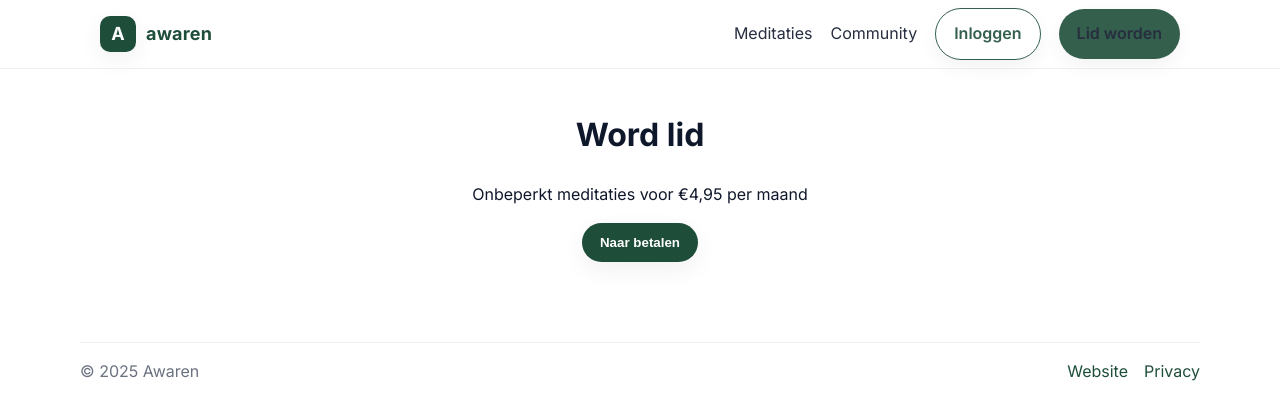
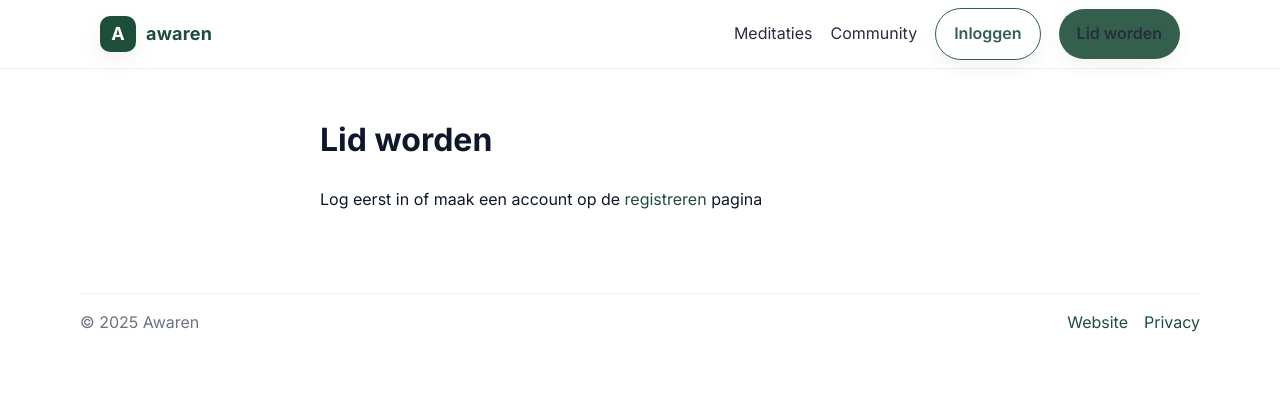
Before and after one commit to RoyvSichem/nextjs-boilerplate, a Next.js app: page /subscribe in a window 1280 px wide. Shown: the top 418 px of the page. Built offline with nearby package versions, Linux system fonts and the light colour scheme; no server answers.

Commit message:
Update page.tsx

```diff
--- a/app/subscribe/page.tsx
+++ b/app/subscribe/page.tsx
@@ -1,16 +1,48 @@
-'use client';
-export default function Subscribe(){
-  const start = async ()=>{
-    const r = await fetch('/api/checkout', { method:'POST' });
-    const { url } = await r.json();
-    window.location.href = url;
-  };
+import { supabaseServer } from '@/lib/supabase-server';
+
+export const dynamic = 'force-dynamic';
+
+export default async function SubscribePage(){
+  const sb = await supabaseServer();
+  const { data:{ user } } = await sb.auth.getUser();
+
+  let plan = 'free';
+  let sub_expires_at: string | null = null;
+  if(user){
+    const { data: me } = await sb.from('profiles').select('plan, sub_expires_at').eq('id', user.id).maybeSingle();
+    if(me){ plan = me.plan; sub_expires_at = me.sub_expires_at; }
+  }
+
+  const site = process.env.NEXT_PUBLIC_SITE_URL ?? 'https://www.awaren.app';
+
   return (
-    <main style={{maxWidth:560, margin:'40px auto', padding:'0 16px', textAlign:'center'}}>
-      <h1>Word lid</h1>
-      <p>Onbeperkt meditaties voor €4,95 per maand</p>
-      <button onClick={start} className="btn">Naar betalen</button>
-      <style jsx>{`.btn{background:#1E4E3A;color:#fff;border:0;border-radius:999px;padding:12px 18px;font-weight:700}`}</style>
+    <main className="container" style={{maxWidth:640, padding:'24px 0'}}>
+      <h1>Lid worden</h1>
+      {!user && (
+        <p className="lead">Log eerst in of maak een account op de <a href="/register">registreren</a> pagina</p>
+      )}
+
+      {user && (
+        <>
+          <section className="card" style={{display:'grid', gap:12, marginTop:12}}>
+            <p><b>Huidig plan</b>, {plan}{sub_expires_at ? `, geldig tot ${new Date(sub_expires_at).toLocaleDateString()}` : ''}</p>
+
+            <form action="/api/coupon/redeem" method="POST" style={{display:'flex', gap:8, alignItems:'center', flexWrap:'wrap'}}>
+              <input name="code" placeholder="Coupon code"
+                     style={{flex:'1 1 220px', padding:12, borderRadius:12, border:'1px solid #e5e7eb'}} />
+              <button className="btn" type="submit">Gebruik coupon</button>
+            </form>
+
+            <div style={{marginTop:8, color:'var(--muted)'}}>Of kies een betaald abonnement, €4,95 per maand</div>
+
+            <form action="/api/subscribe/checkout" method="POST">
+              <button className="btn">Start abonnement</button>
+            </form>
+
+            <small style={{color:'var(--muted)'}}>Afrekenen opent in een veilige omgeving, na succes kom je terug naar {site}</small>
+          </section>
+        </>
+      )}
     </main>
   );
 }
```
